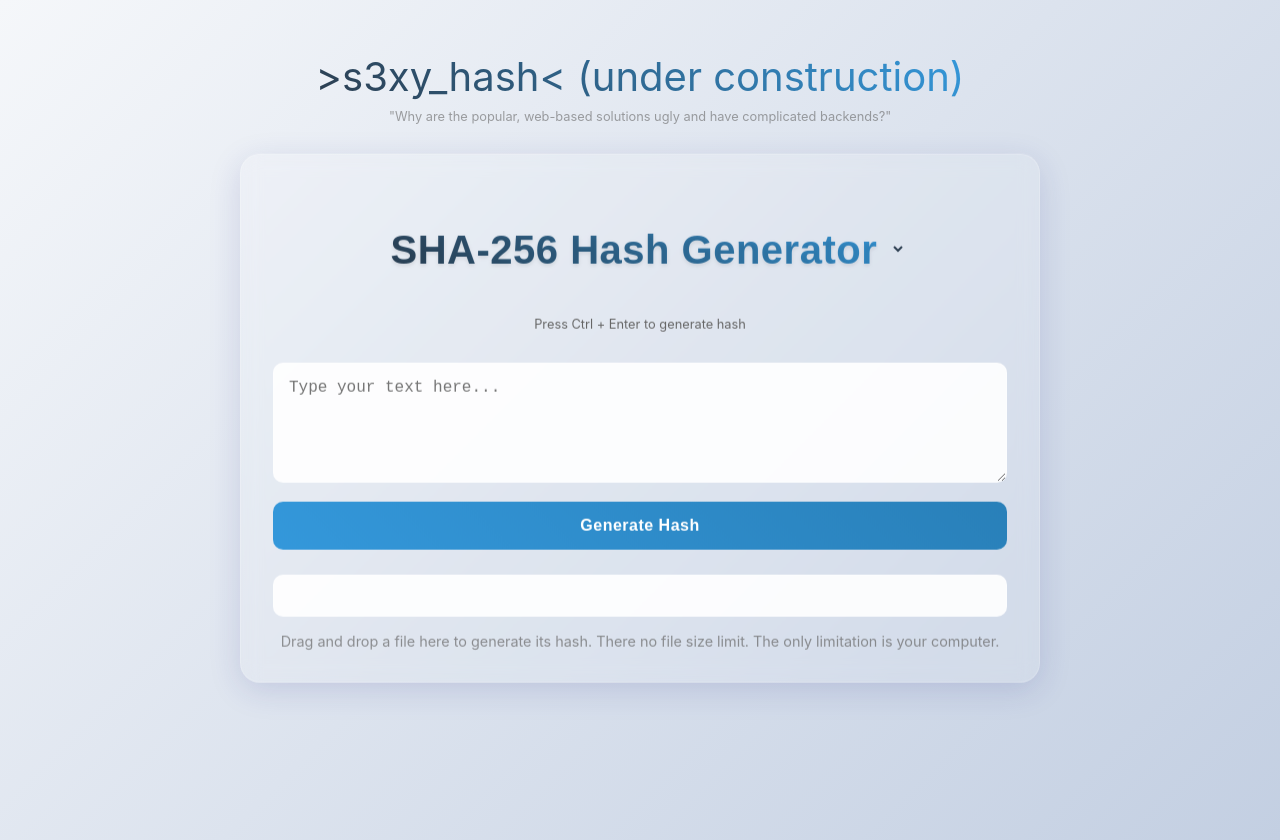
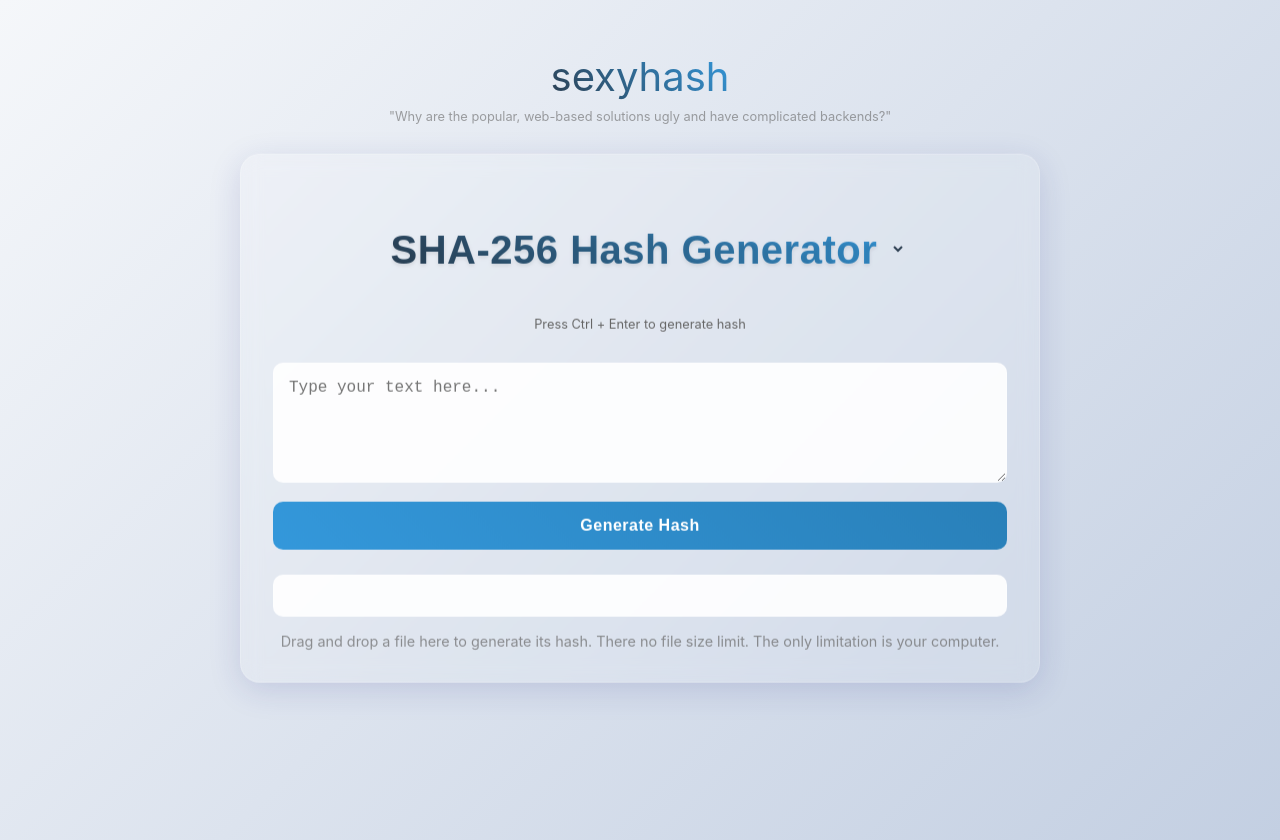
Before and after one commit to RogueZach/SexyHash, a plain HTML site: page main.html in a window 1280 px wide. Drawn offline with Linux system fonts and the light colour scheme.

Commit message:
Update main.html

```diff
--- a/main.html
+++ b/main.html
@@ -256,7 +256,7 @@
   </style>
 </head>
 <body>
-  <div class="main-title">>s3xy_hash< (under construction)</div>
+  <div class="main-title">sexyhash</div>
   <div class="sub-text">"Why are the popular, web-based solutions ugly and have complicated backends?"</div>
   <div class="container" id="dropZone">
     <h1>
```
